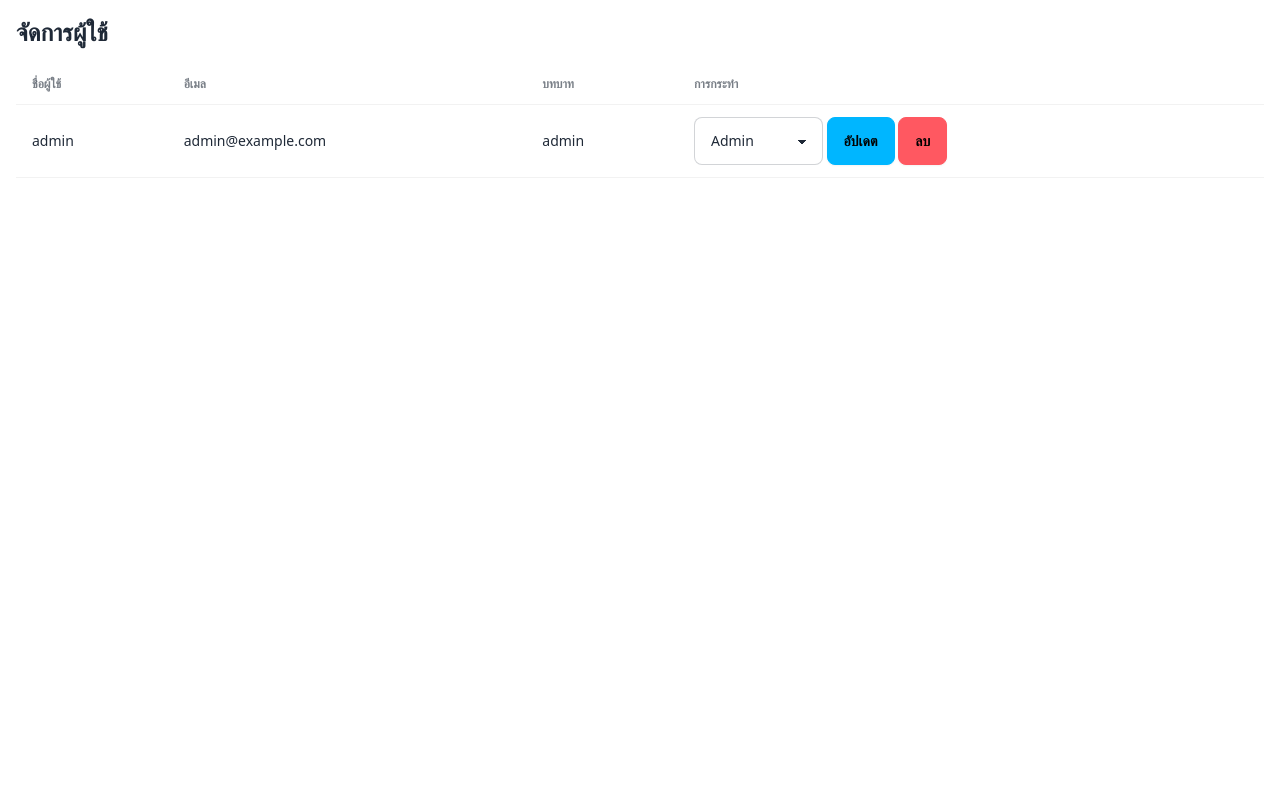
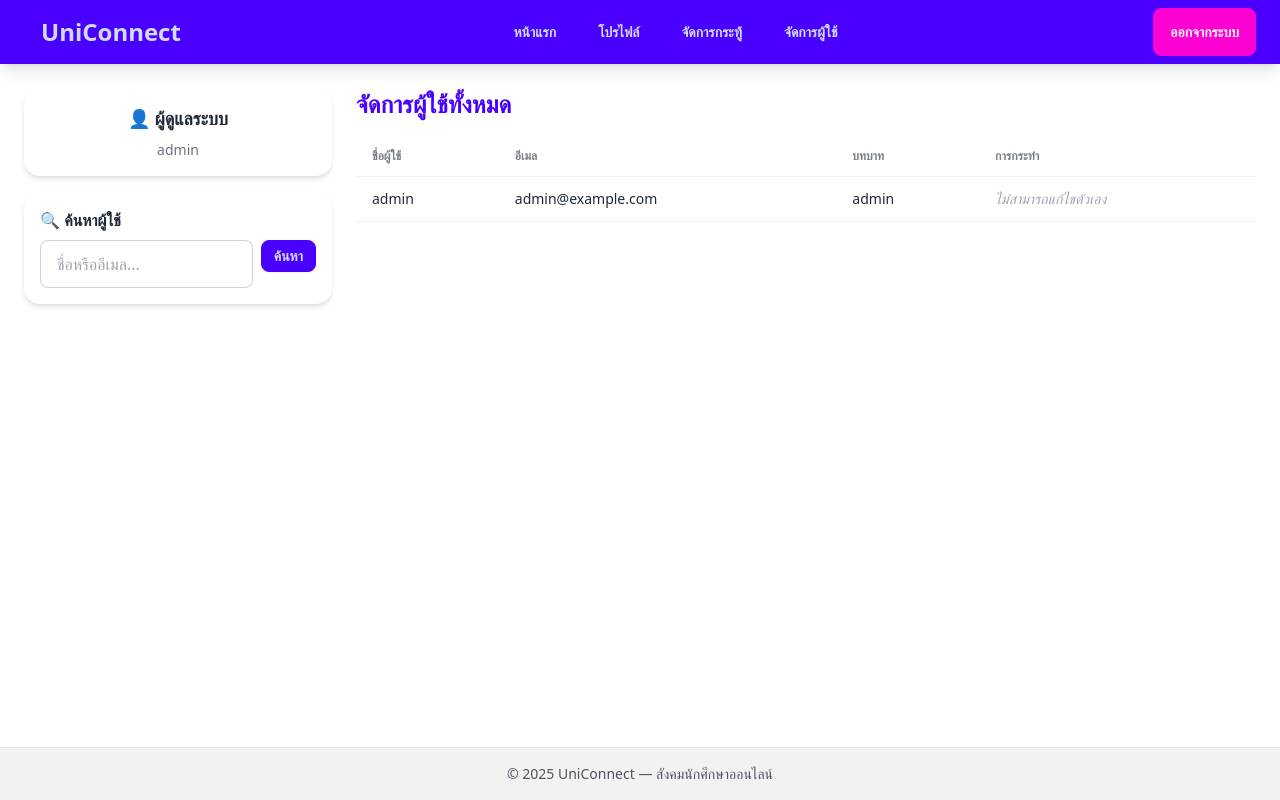
Before and after one commit to julaluxx/uniconn, a PHP site: page /admin.php in a window 1280 px wide. Run offline with PHP 8.4, Linux system fonts and the light colour scheme; a user stored in the database is signed in; data comes from the database, SQL or seed files in the repository; some libraries are stand-ins or nearby versions.

Commit message:
Fix admin

```diff
--- a/admin.php
+++ b/admin.php
@@ -2,21 +2,39 @@
 session_start();
 include 'config.php';
 
+// ตรวจสอบสิทธิ์
 if (!isset($_SESSION['user_id']) || $_SESSION['role'] != 'admin') {
     header('Location: index.php');
     exit;
 }
 
-// ดึงผู้ใช้ทั้งหมด
-$stmt = $pdo->query("SELECT * FROM users ORDER BY created_at DESC");
+// ดึง username ของ admin
+$admin_stmt = $pdo->prepare("SELECT username FROM users WHERE id = ?");
+$admin_stmt->execute([$_SESSION['user_id']]);
+$admin_user = $admin_stmt->fetch();
+
+// ดึงผู้ใช้ทั้งหมด พร้อม search
+$search = $_GET['search'] ?? '';
+$query = "SELECT * FROM users WHERE 1";
+$params = [];
+if ($search) {
+    $query .= " AND (username LIKE ? OR email LIKE ?)";
+    $params[] = "%$search%";
+    $params[] = "%$search%";
+}
+$query .= " ORDER BY created_at DESC";
+$stmt = $pdo->prepare($query);
+$stmt->execute($params);
 $users = $stmt->fetchAll();
 
 // เปลี่ยนบทบาท
 if (isset($_POST['update_role'])) {
     $user_id = $_POST['user_id'];
     $role = $_POST['role'];
+    if ($user_id != $_SESSION['user_id']) { // ห้ามแก้สิทธิ์ตัวเอง
         $stmt = $pdo->prepare("UPDATE users SET role = ? WHERE id = ?");
         $stmt->execute([$role, $user_id]);
+    }
     header('Location: admin.php');
     exit;
 }
@@ -24,24 +42,72 @@ if (isset($_POST['update_role'])) {
 // ลบผู้ใช้
 if (isset($_POST['delete_user'])) {
     $user_id = $_POST['user_id'];
+    if ($user_id != $_SESSION['user_id']) { // ห้ามลบตัวเอง
         $stmt = $pdo->prepare("DELETE FROM users WHERE id = ?");
         $stmt->execute([$user_id]);
+    }
     header('Location: admin.php');
     exit;
 }
 ?>
-
 <!DOCTYPE html>
 <html lang="th" data-theme="light">
+
 <head>
     <meta charset="UTF-8">
     <title>จัดการผู้ใช้ - UniConnect</title>
-    <link href="https://cdn.jsdelivr.net/npm/daisyui@latest/dist/full.css" rel="stylesheet" type="text/css" />
-    <link href="https://cdn.jsdelivr.net/npm/tailwindcss@latest/dist/tailwind.min.css" rel="stylesheet" type="text/css" />
+    <link href="https://cdn.jsdelivr.net/npm/daisyui@4.12.10/dist/full.css" rel="stylesheet" />
+    <script src="https://cdn.tailwindcss.com"></script>
 </head>
-<body class="bg-base-100 p-4">
-    <h2 class="text-2xl font-bold mb-4">จัดการผู้ใช้</h2>
-    <table class="table w-full">
+
+<body class="min-h-screen bg-base-100 flex flex-col">
+
+    <!-- Navbar -->
+    <nav class="navbar bg-primary text-primary-content shadow-lg px-6">
+        <div class="flex justify-between items-center w-full max-w-7xl mx-auto">
+            <div class="flex-none">
+                <a href="index.php" class="btn btn-ghost normal-case text-2xl font-bold">UniConnect</a>
+            </div>
+            <div class="flex-1 flex justify-center gap-2">
+                <a href="index.php" class="btn btn-ghost hover:bg-primary-focus">หน้าแรก</a>
+                <a href="profile.php" class="btn btn-ghost hover:bg-primary-focus">โปรไฟล์</a>
+                <a href="moderate.php" class="btn btn-ghost hover:bg-primary-focus">จัดการกระทู้</a>
+                <a href="admin.php" class="btn btn-ghost hover:bg-primary-focus active">จัดการผู้ใช้</a>
+            </div>
+            <div class="flex-none">
+                <a href="logout.php" class="btn btn-secondary">ออกจากระบบ</a>
+            </div>
+        </div>
+    </nav>
+
+    <main class="flex-grow container mx-auto max-w-7xl p-6 flex flex-col md:flex-row gap-6">
+        <!-- Sidebar -->
+        <aside class="md:w-1/4 space-y-4">
+            <div class="card bg-base-100 shadow-md p-4 text-center">
+                <h3 class="font-bold text-lg mb-2">👤 ผู้ดูแลระบบ</h3>
+                <p class="text-sm text-gray-500"><?php echo htmlspecialchars($admin_user['username']); ?></p>
+            </div>
+            <div class="card bg-base-100 shadow-md p-4">
+                <h3 class="font-bold mb-2">🔍 ค้นหาผู้ใช้</h3>
+                <form method="GET" class="flex gap-2">
+                    <input type="text" name="search" placeholder="ชื่อหรืออีเมล..." class="input input-bordered w-full"
+                        value="<?php echo htmlspecialchars($search); ?>">
+                    <button type="submit" class="btn btn-primary btn-sm">ค้นหา</button>
+                </form>
+            </div>
+        </aside>
+
+        <!-- Users table -->
+        <section class="flex-1">
+            <h2 class="text-2xl font-bold mb-4 text-primary">จัดการผู้ใช้ทั้งหมด</h2>
+
+            <?php if (empty($users)): ?>
+                <div class="alert alert-info shadow-lg">
+                    <span>ไม่พบผู้ใช้ที่ตรงกับการค้นหา</span>
+                </div>
+            <?php else: ?>
+                <div class="overflow-x-auto">
+                    <table class="table table-zebra w-full">
                         <thead>
                             <tr>
                                 <th>ชื่อผู้ใช้</th>
@@ -53,27 +119,45 @@ if (isset($_POST['delete_user'])) {
                         <tbody>
                             <?php foreach ($users as $user): ?>
                                 <tr>
-                    <td><?php echo $user['username']; ?></td>
-                    <td><?php echo $user['email']; ?></td>
-                    <td><?php echo $user['role']; ?></td>
-                    <td>
-                        <form method="POST" class="inline">
+                                    <td><?php echo htmlspecialchars($user['username']); ?></td>
+                                    <td><?php echo htmlspecialchars($user['email']); ?></td>
+                                    <td><?php echo htmlspecialchars($user['role']); ?></td>
+                                    <td class="flex flex-wrap gap-2">
+                                        <?php if ($user['id'] != $_SESSION['user_id']): ?>
+                                            <form method="POST" class="flex gap-2">
                                                 <input type="hidden" name="user_id" value="<?php echo $user['id']; ?>">
-                            <select name="role" class="select select-bordered">
-                                <option value="user" <?php if ($user['role'] == 'user') echo 'selected'; ?>>User</option>
-                                <option value="moderator" <?php if ($user['role'] == 'moderator') echo 'selected'; ?>>Moderator</option>
-                                <option value="admin" <?php if ($user['role'] == 'admin') echo 'selected'; ?>>Admin</option>
+                                                <select name="role" class="select select-bordered select-sm">
+                                                    <option value="user" <?php if ($user['role'] == 'user')
+                                                        echo 'selected'; ?>>User
+                                                    </option>
+                                                    <option value="moderator" <?php if ($user['role'] == 'moderator')
+                                                        echo 'selected'; ?>>Moderator</option>
+                                                    <option value="admin" <?php if ($user['role'] == 'admin')
+                                                        echo 'selected'; ?>>
+                                                        Admin</option>
                                                 </select>
-                            <button class="btn btn-info" type="submit" name="update_role">อัปเดต</button>
+                                                <button type="submit" name="update_role" class="btn btn-info btn-sm">อัปเดต</button>
                                             </form>
-                        <form method="POST" class="inline">
+                                            <form method="POST" onsubmit="return confirm('คุณแน่ใจหรือว่าต้องการลบผู้ใช้นี้?');">
                                                 <input type="hidden" name="user_id" value="<?php echo $user['id']; ?>">
-                            <button class="btn btn-error" type="submit" name="delete_user">ลบ</button>
+                                                <button type="submit" name="delete_user" class="btn btn-error btn-sm">ลบ</button>
                                             </form>
+                                        <?php else: ?>
+                                            <span class="text-gray-400 italic">ไม่สามารถแก้ไขตัวเอง</span>
+                                        <?php endif; ?>
                                     </td>
                                 </tr>
                             <?php endforeach; ?>
                         </tbody>
                     </table>
+                </div>
+            <?php endif; ?>
+        </section>
+    </main>
+
+    <footer class="footer footer-center bg-base-200 text-base-content py-4 border-t border-base-300">
+        <p class="text-sm text-gray-600">© 2025 UniConnect — สังคมนักศึกษาออนไลน์</p>
+    </footer>
 </body>
+
 </html>
--- a/index.php
+++ b/index.php
@@ -145,6 +145,9 @@ $posts = $stmt->fetchAll();
                 <p>โพสต์ทั้งหมด:
                     <?php echo $pdo->query("SELECT COUNT(*) FROM posts")->fetchColumn(); ?>
                 </p>
+                <p>คอมเม้นทั้งหมด:
+                    <?php echo $pdo->query("SELECT COUNT(*) FROM comments")->fetchColumn(); ?>
+                </p>
             </div>
 
         </aside>
```
Lines whose indentation alone changed are shown as unchanged.
